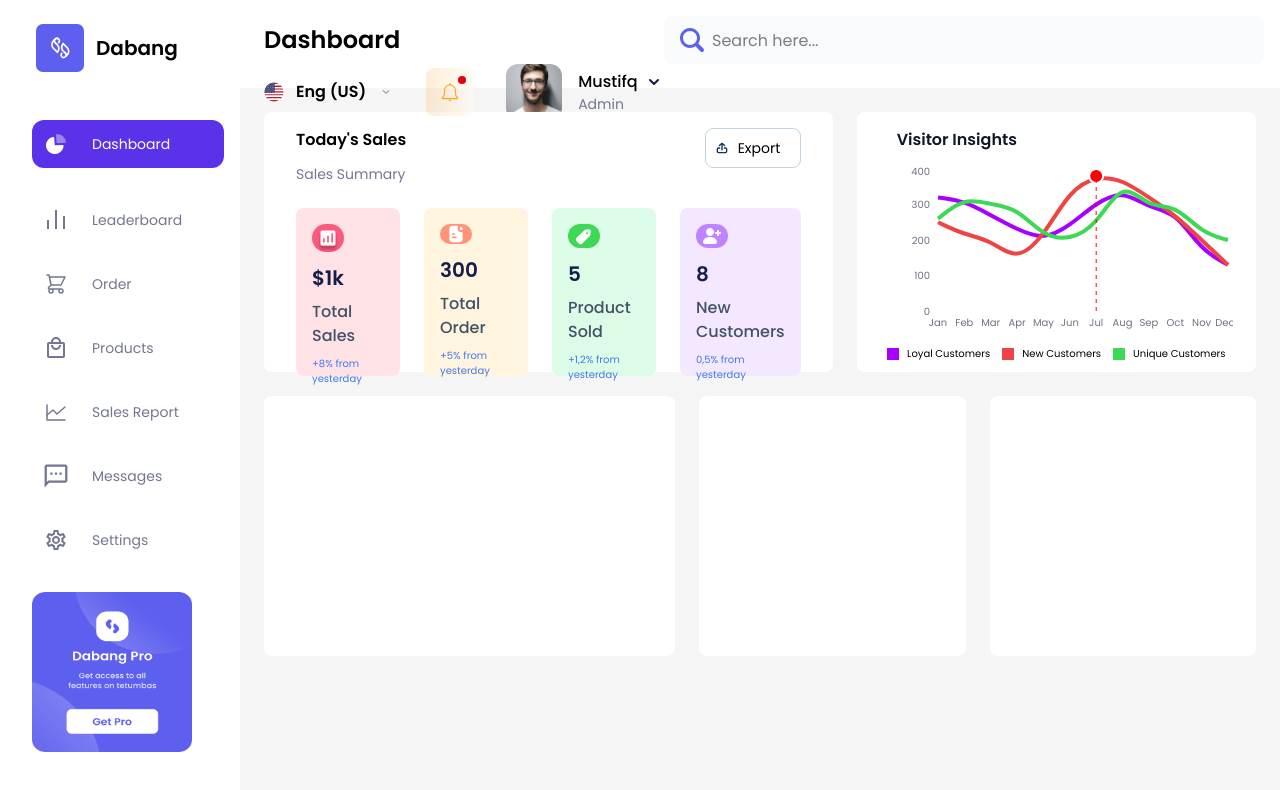
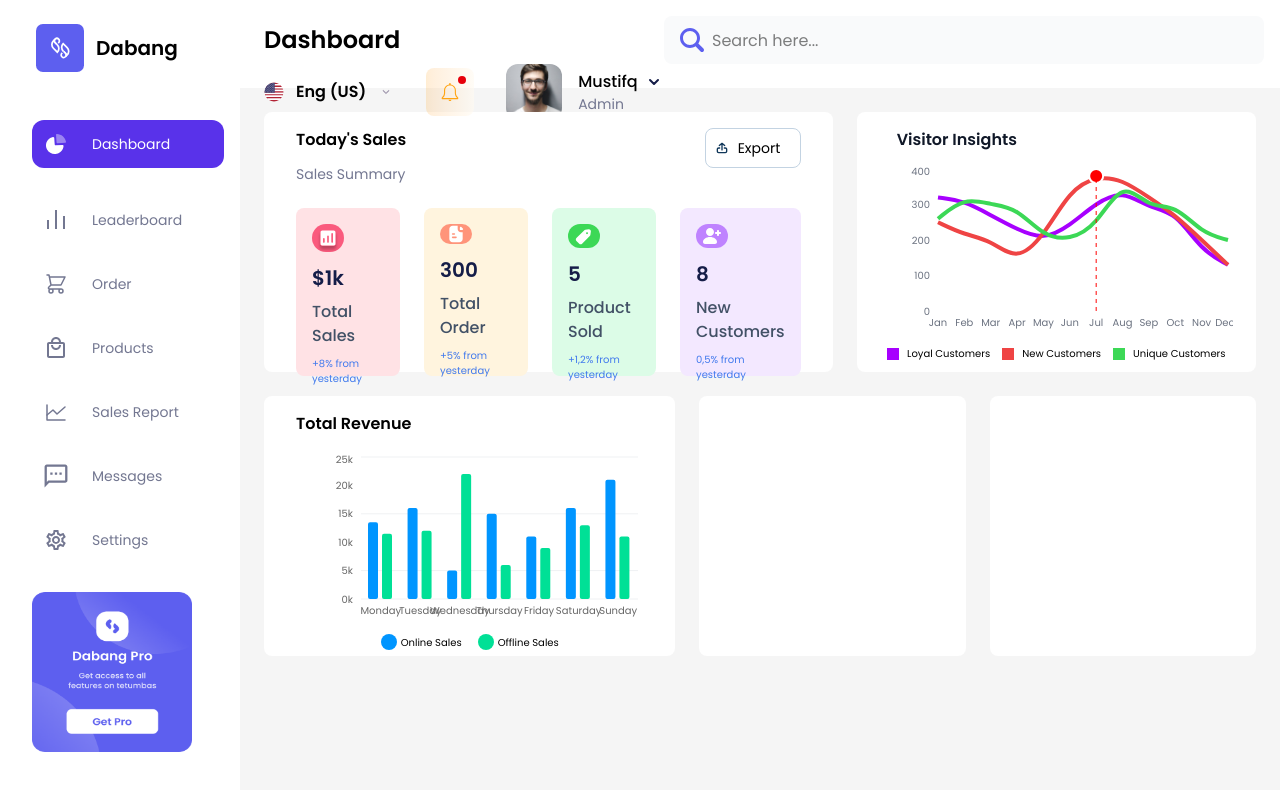
Before and after one commit to olumatty/CustomerDashboard, a React (Vite) app: page / in a window 1280 px wide. Shown: the top 790 px of the page. Built offline with nearby package versions, Linux system fonts and the light colour scheme.

Commit message:
Dashboard 3.0

```diff
--- a/src/components/Revenue.jsx
+++ b/src/components/Revenue.jsx
@@ -1,11 +1,43 @@
-import React from 'react'
+import React from "react";
+import { BarChart, Bar, XAxis, YAxis, Tooltip, Legend, ResponsiveContainer, CartesianGrid } from "recharts";
+
+const data = [
+  { day: "Monday", online: 13500, offline: 11500 },
+  { day: "Tuesday", online: 16000, offline: 12000 },
+  { day: "Wednesday", online: 5000, offline: 22000 },
+  { day: "Thursday", online: 15000, offline: 6000 },
+  { day: "Friday", online: 11000, offline: 9000 },
+  { day: "Saturday", online: 16000, offline: 13000 },
+  { day: "Sunday", online: 21000, offline: 11000 },
+];
 
 const Revenue = () => {
   return (
     <div className=' bg-white rounded-lg h-[260px] py-4 px-8 '>
+       <h2 className="font-semibold mb-4">Total Revenue</h2>
+      <ResponsiveContainer width="100%" height="80%">
+        <BarChart data={data}>
+          <CartesianGrid vertical={false} horizontal={true} stroke="#EFF1F3" strokeDasharray="0" />
+          <XAxis dataKey="day" tick={{ fontSize: 10 }} interval={0} axisLine={false} tickLine={false} />
+          <YAxis tick={{ fontSize: 10 }} domain={[0, 25000]} ticks={[0, 5000, 10000, 15000, 20000, 25000]} axisLine={false} tickLine={false} tickFormatter={(value) => `${value / 1000}k`} />
+          <Tooltip />
+          <Bar dataKey="online" fill="#0095FF" barSize={10} radius={[2, 2, 2, 2]} color="#7B91B0" />
+          <Bar dataKey="offline" fill="#00E096" name="Offline Sales" barSize={10} radius={[2, 2, 2, 2]} color="#7B91B0" />
+        </BarChart>
+      </ResponsiveContainer>
+      <div className="flex gap-4 items-center justify-center">
+        <div className="flex items-center gap-1">
+          <div className="h-4 w-4 rounded-full bg-[#0095FF]"></div>
+          <span className="text-[10px]">Online Sales</span>
+        </div>
 
+        <div className="flex items-center gap-1">
+          <div className="h-4 w-4 rounded-full bg-[#00E096]"></div>
+          <span className="text-[10px]">Offline Sales</span>
+        </div>
+      </div>
     </div>
   )
 }
 
-export default Revenue
+export default Revenue;
```
